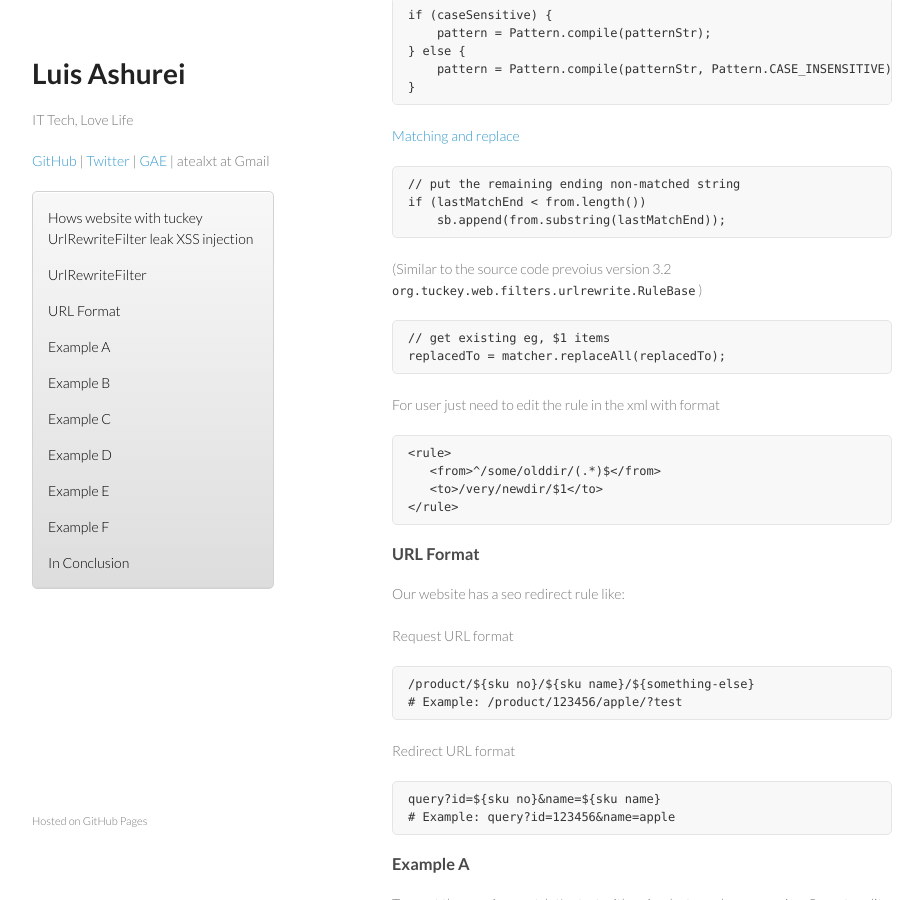
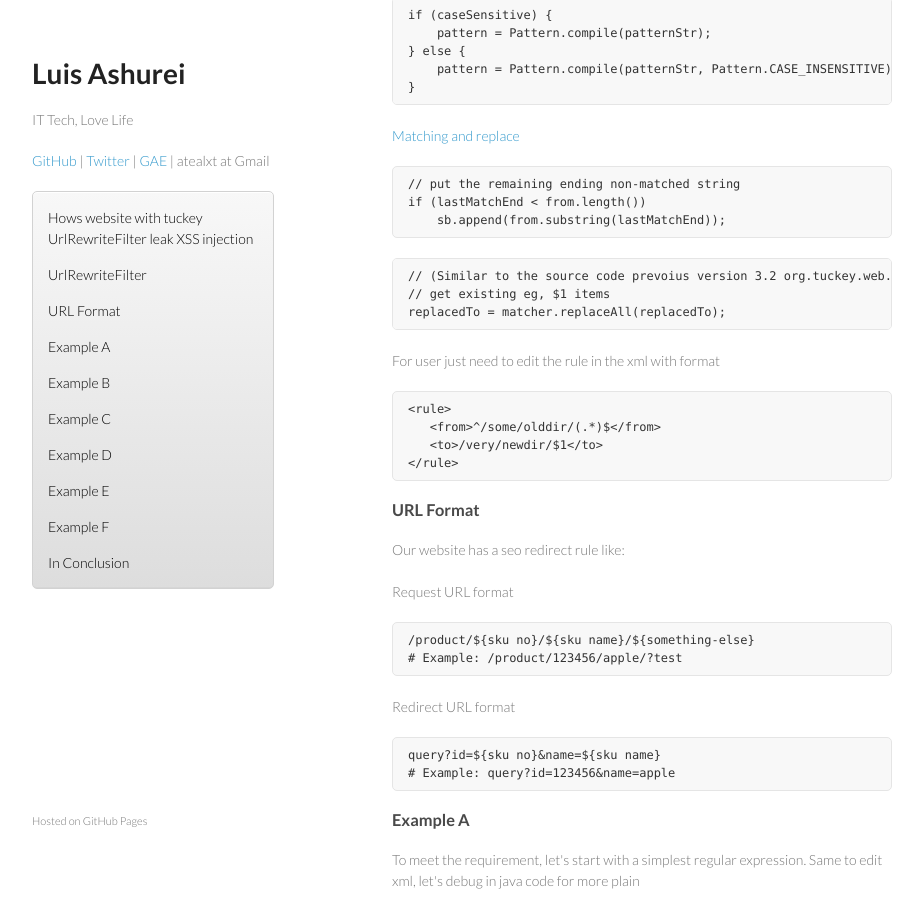
Before and after one commit to atealxt/atealxt.github.io, a Jekyll site: the page built from _posts/2014-10-09-hows-website-with-urlrewritefilter-leak-xss-injection.html, in a window 1280 px wide and 900 px high, scrolled down 324 px. Shown: the whole window, without its empty margins (178-1101 px from the left). Built offline with Jekyll 4.4.1, drawn with Linux system fonts in a browser that asks for light colours; comment, search, counter and statistics services are not loaded.

Commit message:
Update 2014-10-09-hows-website-with-urlrewritefilter-leak-xss-injection.html

```diff
--- a/_posts/2014-10-09-hows-website-with-urlrewritefilter-leak-xss-injection.html
+++ b/_posts/2014-10-09-hows-website-with-urlrewritefilter-leak-xss-injection.html
@@ -38,10 +38,8 @@ UrlRewriteFilter uses java standard `java.util.regex` package to match regular e
 if (lastMatchEnd &lt; from.length())
     sb.append(from.substring(lastMatchEnd));
 </code></pre>
-<p>
-(Similar to the source code prevoius version 3.2 <code>org.tuckey.web.filters.urlrewrite.RuleBase</code> )
-</p>
-<pre><code>// get existing eg, $1 items
+<pre><code>// (Similar to the source code prevoius version 3.2 <code>org.tuckey.web.filters.urlrewrite.RuleBase</code> )
+// get existing eg, $1 items
 replacedTo = matcher.replaceAll(replacedTo);
 </code></pre>
 <p>
```
